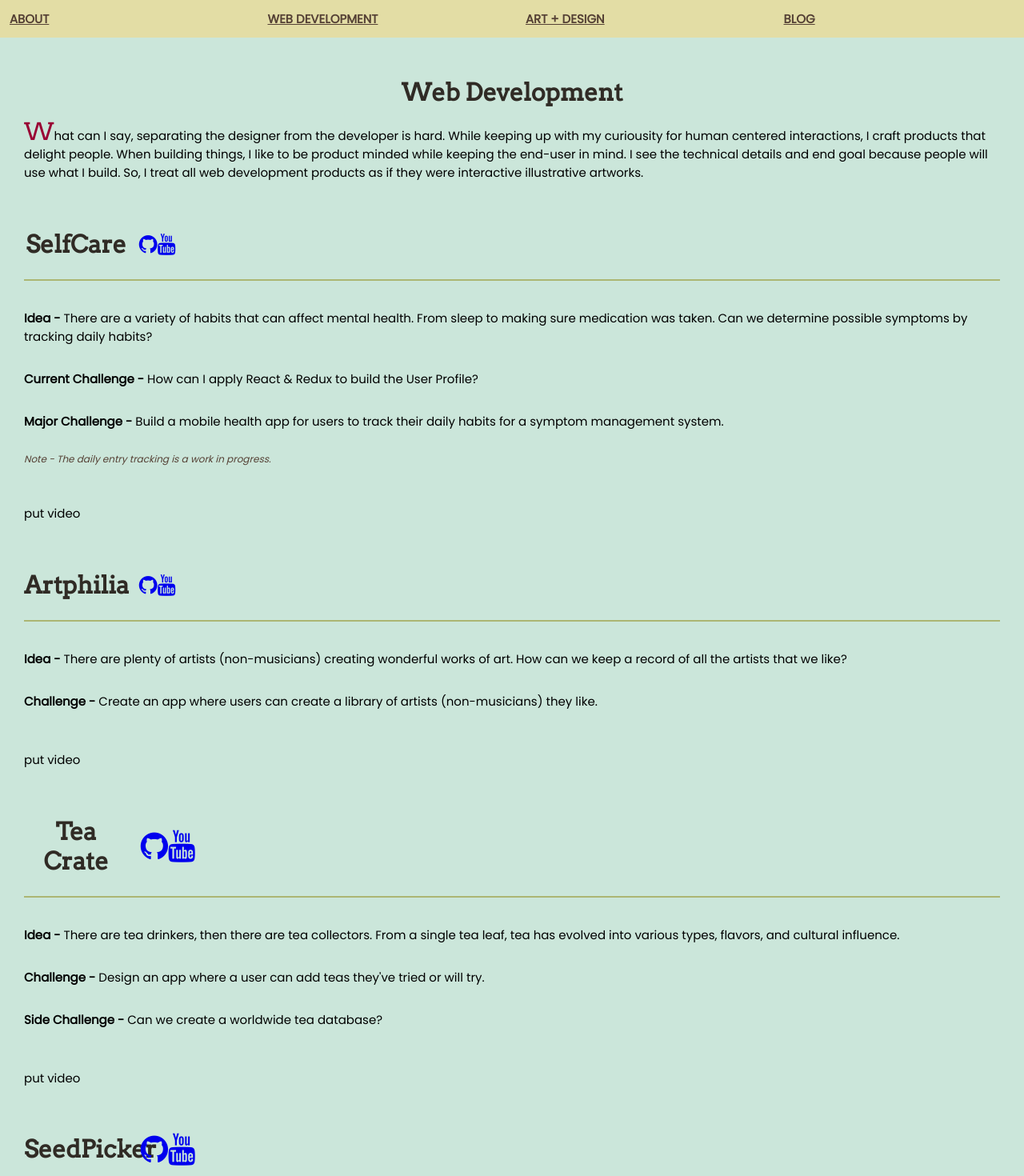
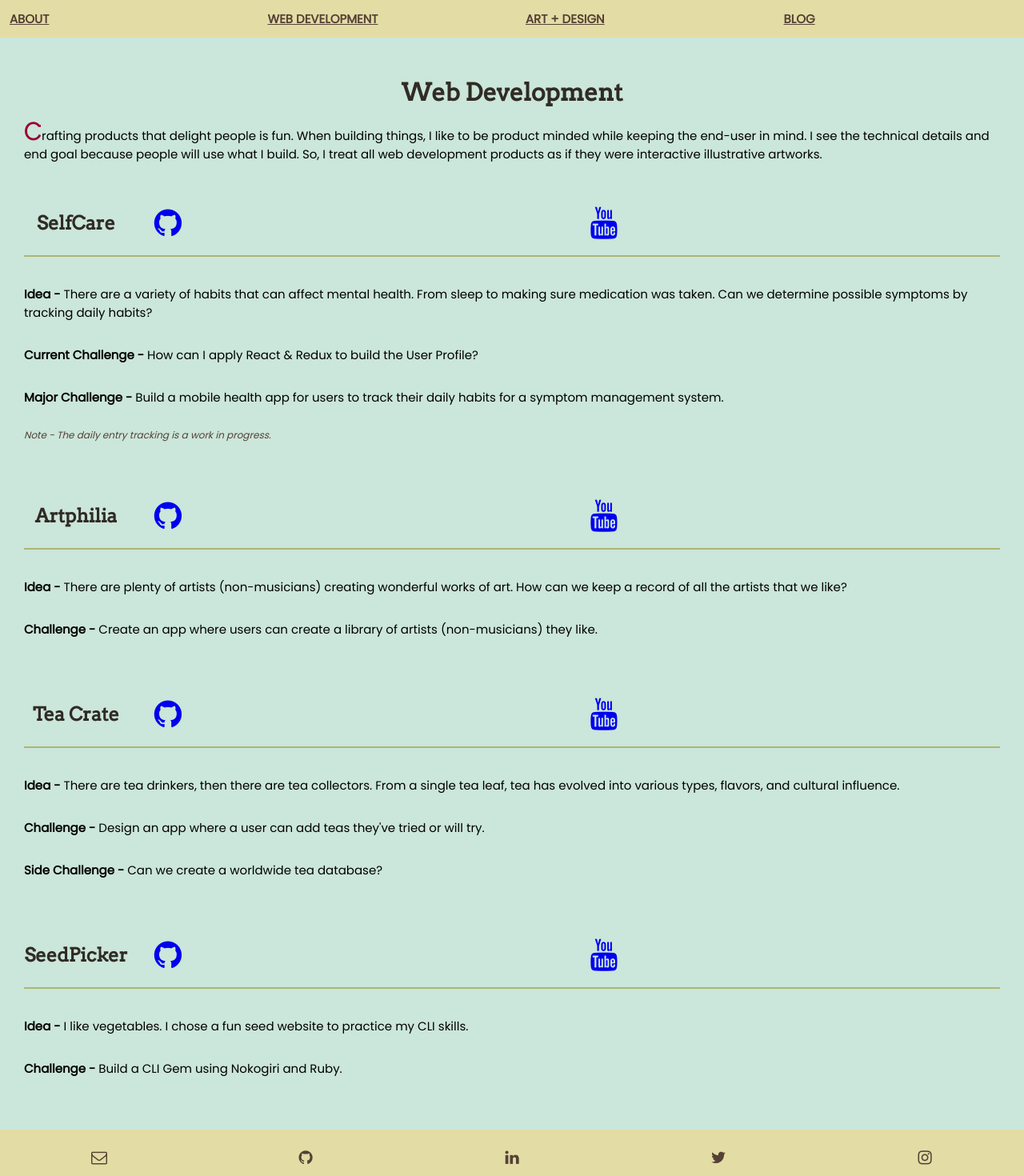
Before and after one commit to christinetran825/tofukid-website, a React (Create React App) app: page /web_development in a window 1280 px wide. Shown: the top 1470 px of the page at 80% size. Built offline with nearby package versions, Linux system fonts and the light colour scheme.

Commit message:
corrected the span into its own span line and size

```diff
--- a/src/components/WebDevelopment.js
+++ b/src/components/WebDevelopment.js
@@ -6,14 +6,15 @@ class WebDevelopment extends Component {
       <div className="container">
         <div className="web-dev">
           <h1>Web Development</h1>
-          <p>What can I say, separating the designer from the developer is hard. While keeping up with my curiousity for human centered interactions, I craft products that delight people. When building things, I like to be product minded while keeping the end-user in mind. I see the technical details and end goal because people will use what I build. So, I treat all web development products as if they were interactive illustrative artworks.</p>
+          <p>Crafting products that delight people is fun. When building things, I like to be product minded while keeping the end-user in mind. I see the technical details and end goal because people will use what I build. So, I treat all web development products as if they were interactive illustrative artworks.</p>
         </div>
 
         <section className="projects">
           <div className="project">
             <div className="title">
-              <h2>SelfCare</h2>
-              <span className="fa-stack fa-lg fa-1x"><a href="https://github.com/christinetran825/SelfCare-C" target="_blank"><i className="fa fa-github"></i></a><a href="https://youtu.be/6Py4HcsAqNQ" target="_blank"><i className="fa fa-youtube"></i></a></span>
+              <h3>SelfCare</h3>
+              <span className="fa-stack fa-lg fa-2x"><a href="https://github.com/christinetran825/SelfCare-C" target="_blank"><i className="fa fa-github"></i></a></span>
+              <span className="fa-stack fa-lg fa-2x"><a href="https://youtu.be/6Py4HcsAqNQ" target="_blank"><i className="fa fa-youtube"></i></a></span>
             </div>
             <div className="details">
               <p><strong>Idea -</strong> There are a variety of habits that can affect mental health. From sleep to making sure medication was taken. Can we determine possible symptoms by tracking daily habits?</p>
@@ -21,51 +22,42 @@ class WebDevelopment extends Component {
               <p><strong>Major Challenge -</strong> Build a mobile health app for users to track their daily habits for a symptom management system.</p>
               <p className="notes">Note - The daily entry tracking is a work in progress.</p>
             </div>
-            <div className="video">
-              <p>put video</p>
+          </div>
+
+          <div className="project">
+            <div className="title">
+              <h3>Artphilia</h3>
+              <span className="fa-stack fa-lg fa-2x"><a href="https://github.com/christinetran825/Artphilia" target="_blank"><i className="fa fa-github"></i></a></span>
+              <span className="fa-stack fa-lg fa-2x"><a href="https://youtu.be/LW-DTvgwrGs" target="_blank"><i className="fa fa-youtube"></i></a></span>
+            </div>
+            <div className="details">
+              <p><strong>Idea -</strong> There are plenty of artists (non-musicians) creating wonderful works of art. How can we keep a record of all the artists that we like?</p>
+              <p><strong>Challenge -</strong> Create an app where users can create a library of artists (non-musicians) they like.</p>
             </div>
           </div>
 
           <div className="project">
             <div className="title">
-              <h2>Artphilia</h2>
-              <span className="fa-stack fa-lg fa-x"><a href="https://github.com/christinetran825/Artphilia" target="_blank"><i className="fa fa-github"></i></a><a href="https://youtu.be/LW-DTvgwrGs" target="_blank"><i className="fa fa-youtube"></i></a></span>
-            </div>
-            <div className="details">
-              <p><strong>Idea -</strong> There are plenty of artists (non-musicians) creating wonderful works of art. How can we keep a record of all the artists that we like?</p>
-              <p><strong>Challenge -</strong> Create an app where users can create a library of artists (non-musicians) they like.</p>
-            </div>
-            <div className="video">
-              <p>put video</p>
-            </div>
-          </div>
-
-          <div className="project">
-            <div className="title">
-              <h2>Tea Crate</h2>
-              <span className="fa-stack fa-lg fa-2x"><a href="https://github.com/christinetran825/tea-crate" target="_blank"><i className="fa fa-github"></i></a><a href="https://youtu.be/3LCFISldE2w" target="_blank"><i className="fa fa-youtube"></i></a></span>
+              <h3>Tea Crate</h3>
+              <span className="fa-stack fa-lg fa-2x"><a href="https://github.com/christinetran825/tea-crate" target="_blank"><i className="fa fa-github"></i></a></span>
+              <span className="fa-stack fa-lg fa-2x"><a href="https://youtu.be/3LCFISldE2w" target="_blank"><i className="fa fa-youtube"></i></a></span>
             </div>
             <div className="details">
               <p><strong>Idea -</strong> There are tea drinkers, then there are tea collectors. From a single tea leaf, tea has evolved into various types, flavors, and cultural influence.</p>
               <p><strong>Challenge -</strong> Design an app where a user can add teas they've tried or will try.</p>
               <p><strong>Side Challenge -</strong> Can we create a worldwide tea database?</p>
             </div>
-            <div className="video">
-              <p>put video</p>
-            </div>
           </div>
 
           <div className="project">
             <div className="title">
-              <h2>SeedPicker</h2>
-              <span className="fa-stack fa-lg fa-2x"><a href="https://github.com/christinetran825/seed-picker-cli-app" target="_blank"><i className="fa fa-github"></i></a><a href="https://youtu.be/4QXM_g-vNr8" target="_blank"><i className="fa fa-youtube"></i></a></span>
+              <h3>SeedPicker</h3>
+              <span className="fa-stack fa-lg fa-2x"><a href="https://github.com/christinetran825/seed-picker-cli-app" target="_blank"><i className="fa fa-github"></i></a></span>
+              <span className="fa-stack fa-lg fa-2x"><a href="https://youtu.be/4QXM_g-vNr8" target="_blank"><i className="fa fa-youtube"></i></a></span>
             </div>
             <div className="details">
               <p><strong>Idea -</strong> I like vegetables. I chose a fun seed website to practice my CLI skills.</p>
               <p><strong>Challenge -</strong> Build a CLI Gem using Nokogiri and Ruby.</p>
-            </div>
-            <div className="video">
-              <p>put video</p>
             </div>
           </div>
 
```
